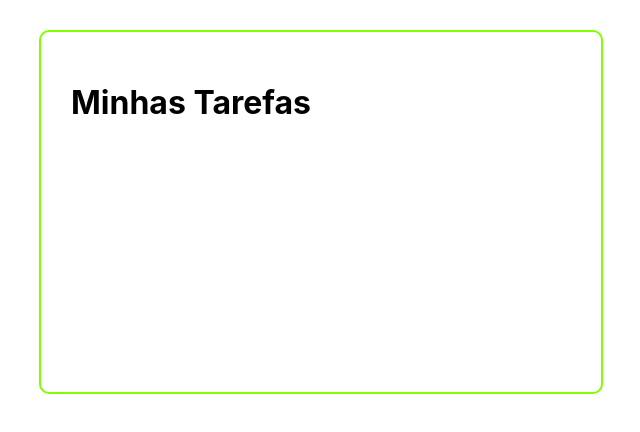
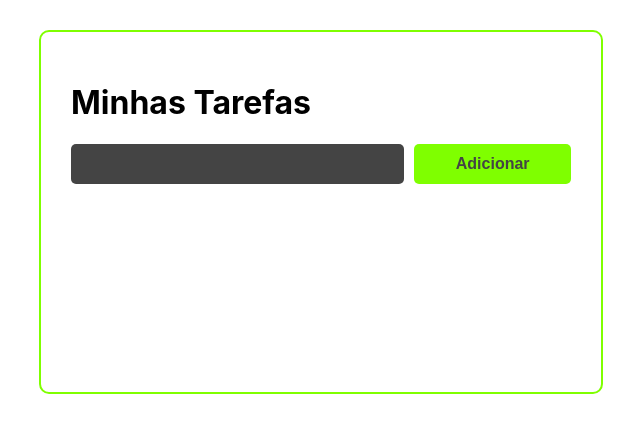
Before and after one commit to Naneshoru/React-lista-de-tarefas, a React (Create React App) app: page / in a window 1280 px wide. Shown: the top 432 px of the page, without its empty margins (319-959 px from the left). Built offline with nearby package versions, Linux system fonts and the light colour scheme.

Commit message:
Criação de componente para adicionar tasks

```diff
--- a/src/App.jsx
+++ b/src/App.jsx
@@ -1,6 +1,8 @@
 import React, { useState } from "react";
+import {v4 as uuidv4} from 'uuid';
 
 import Header from './components/Header.jsx'
+import AddTask from "./components/AddTask";
 
 import './App.css';
 
@@ -13,7 +15,7 @@
     },
     {
       id: '2',
-      title: 'Estudar para USP',
+      title: 'Estudar USP',
       completed: false
     },
     {
@@ -23,9 +25,23 @@
     }
   ]);
 
+  const handleTaskAddition = (taskTitle) => {
+    const newTasks = [
+      ...tasks,
+      {
+        id: uuidv4(),
+        title: taskTitle,
+        completed: false
+      }
+    ]
+
+    setTasks(newTasks);
+  }
+
   return (
     <div className='container'>
       <Header />
+      <AddTask handleTaskAddition={handleTaskAddition} />
     </div>
   )
 }
--- /dev/null
+++ b/src/components/AddTask.css
@@ -0,0 +1,21 @@
+.add-task-container {
+  display: flex;
+  margin: 15px 0;
+  /* width: 100%; */
+}
+
+.add-task-input {
+  height: 40px;
+  padding: 0 10px;
+  border-radius: 5px;
+  border: none;
+  flex: 2;
+  background-color: #444;
+  color: #eee;
+  font-size: 16px;
+}
+
+.add-task-button-container {
+  margin-left: 10px;
+  flex: 1;
+}
--- /dev/null
+++ b/src/components/AddTask.jsx
@@ -0,0 +1,34 @@
+import React, { useState } from 'react';
+
+import Button from './Button';
+
+import './AddTask.css'
+
+const AddTask = ({ handleTaskAddition }) => {
+  const [inputData, setInputData] = useState('');
+
+  const handleInputChange = (e) => {
+    setInputData(e.target.value)
+  }
+
+  const handleAddTaskClick = () => {
+    handleTaskAddition(inputData);
+    setInputData('')
+  }
+
+  return (
+    <div className='add-task-container'>
+      <input
+        onChange={handleInputChange}
+        type="text"
+        className='add-task-input'
+        value={inputData}
+      />
+      <div className="add-task-button-container">
+        <Button onClick={handleAddTaskClick}>Adicionar</Button>
+      </div>
+    </div>
+  );
+}
+
+export default AddTask;
--- /dev/null
+++ b/src/components/Button.css
@@ -0,0 +1,18 @@
+.button {
+  background-color: chartreuse;
+  height: 40px;
+  padding: 0 10px;
+  border-radius: 5px;
+  width: 100%;
+  color: #444;
+  font-size: 16px;
+  font-weight: bold;
+  cursor: pointer;
+  border: none;
+  transition: color 0.5s ease-in-out;
+}
+
+.button:hover {
+  background-color: #444;
+  color: chartreuse;
+}
--- /dev/null
+++ b/src/components/Button.jsx
@@ -0,0 +1,13 @@
+import React from 'react';
+
+import './Button.css'
+
+const Button = ({ children, onClick }) => {
+  return (
+    <button className='button' onClick={onClick}>
+      {children}
+    </button>
+  );
+}
+
+export default Button;
```
